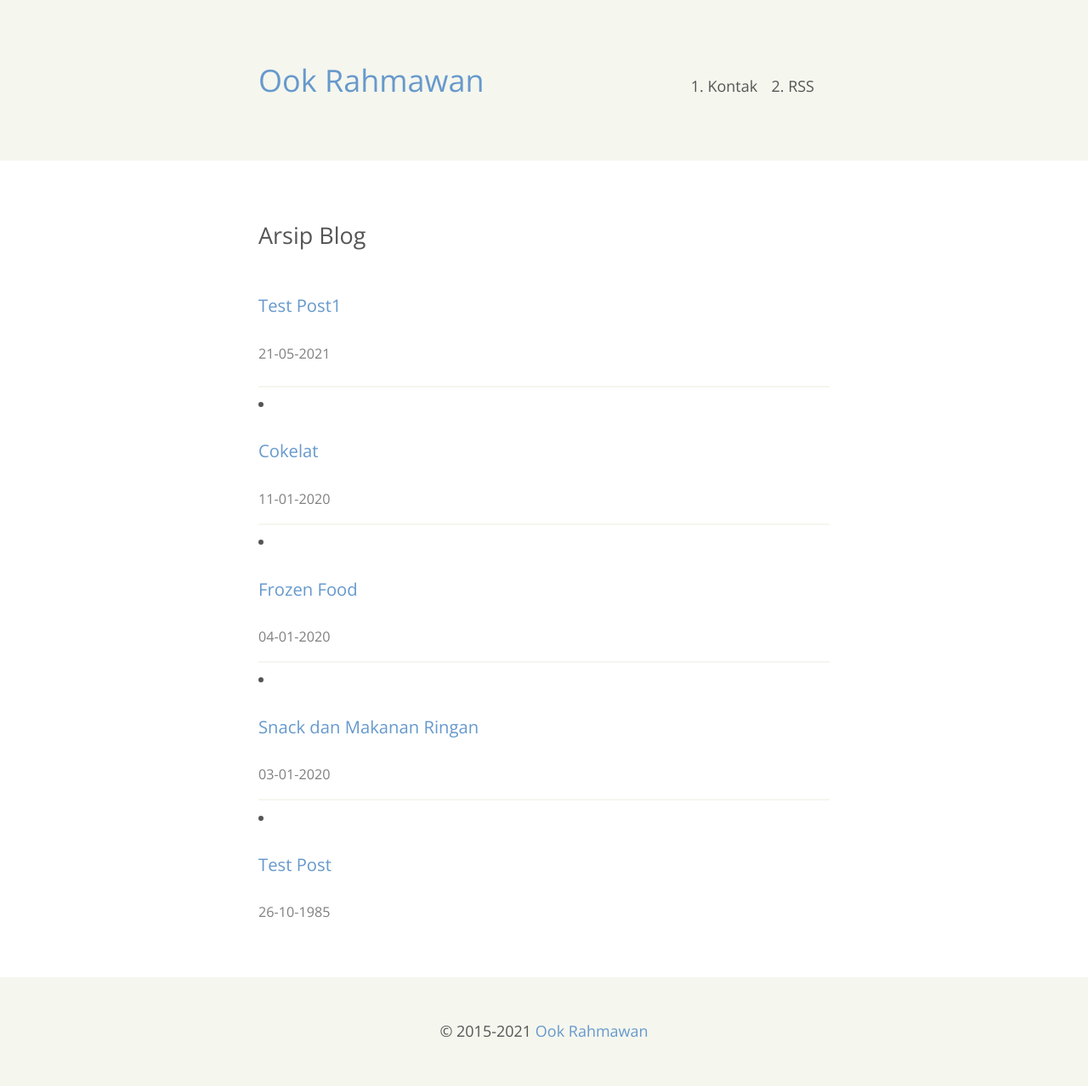
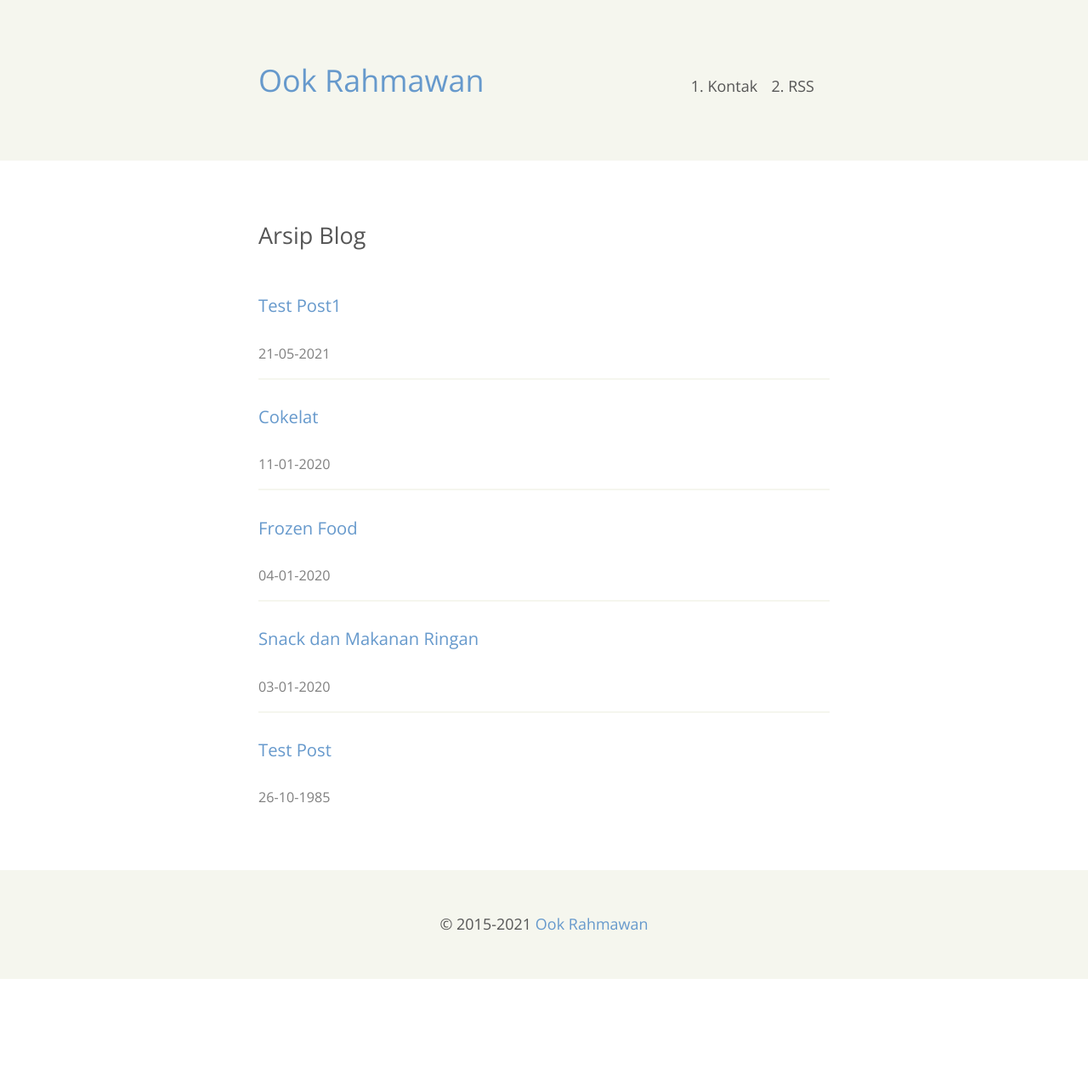
Before and after one commit to krhmwn/krhmwn, a Jekyll site: the page built from archive.html, in a window 1280 px wide. Shown: the whole page at 85% size. Built offline with Jekyll 4.4.1, drawn with Linux system fonts in a browser that asks for light colours; after the commit the page ends 1152 px from its top, so only the background shows below that.

Commit message:
pdate v.1.0.17

```diff
--- a/archive.html
+++ b/archive.html
@@ -9,5 +9,5 @@ title: Arsip Blog
 {% if post_year != current_year %}<h3>{{ post_year }}</h3>{% assign current_year = post_year %}{% endif %}
 <ul>{% for post in site.posts %}
 <li><h4><a href="{{ post.url }}">{{ post.title }}</a></h4><time datetime="{{ post.date | date: '%Y-%m-%d' }}"> {{ post.date | date: "%d-%m-%Y" }}</time></li>
-</ul>{% endfor %}
+{% endfor %}</ul>
 </article>
```
